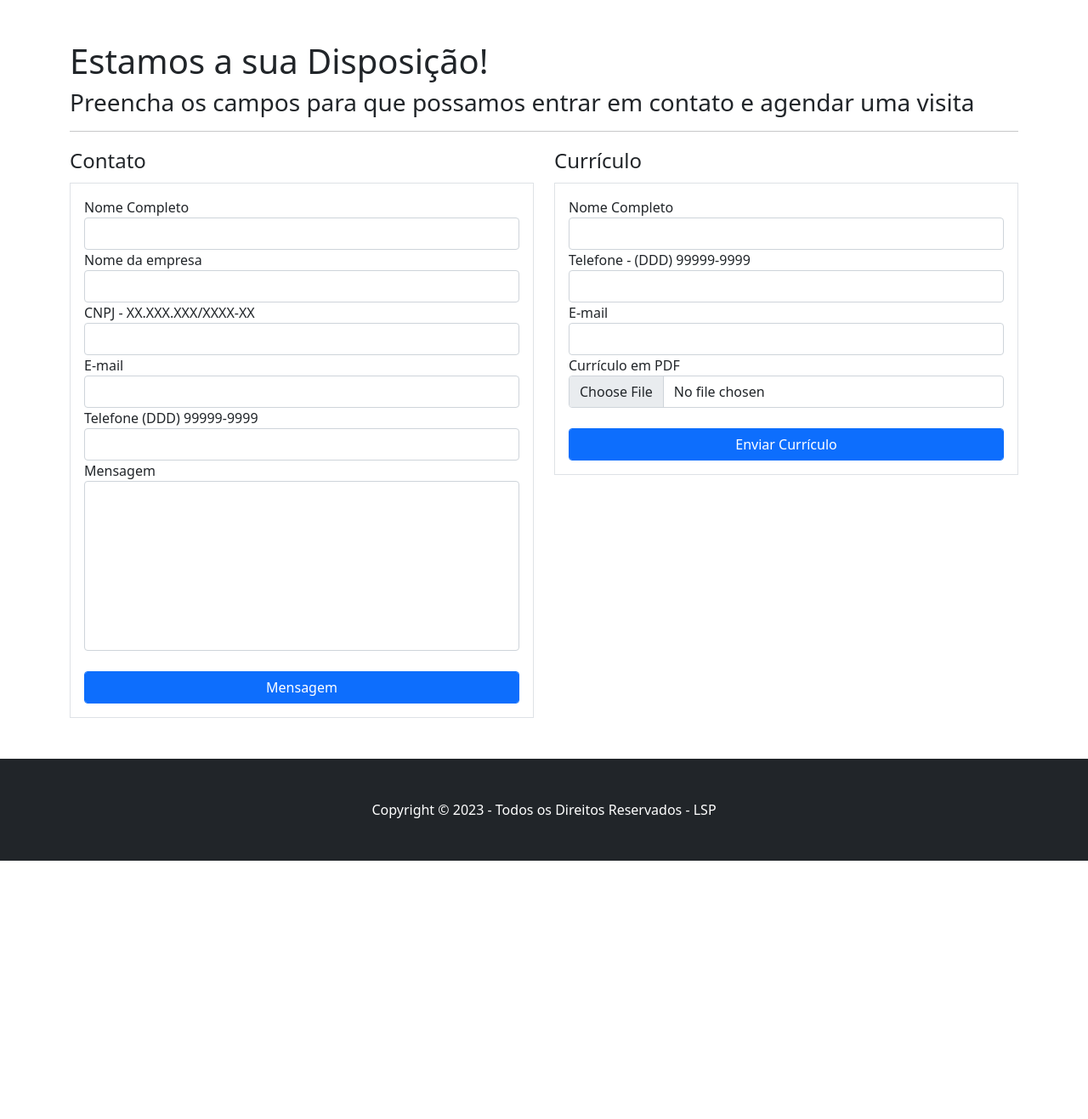
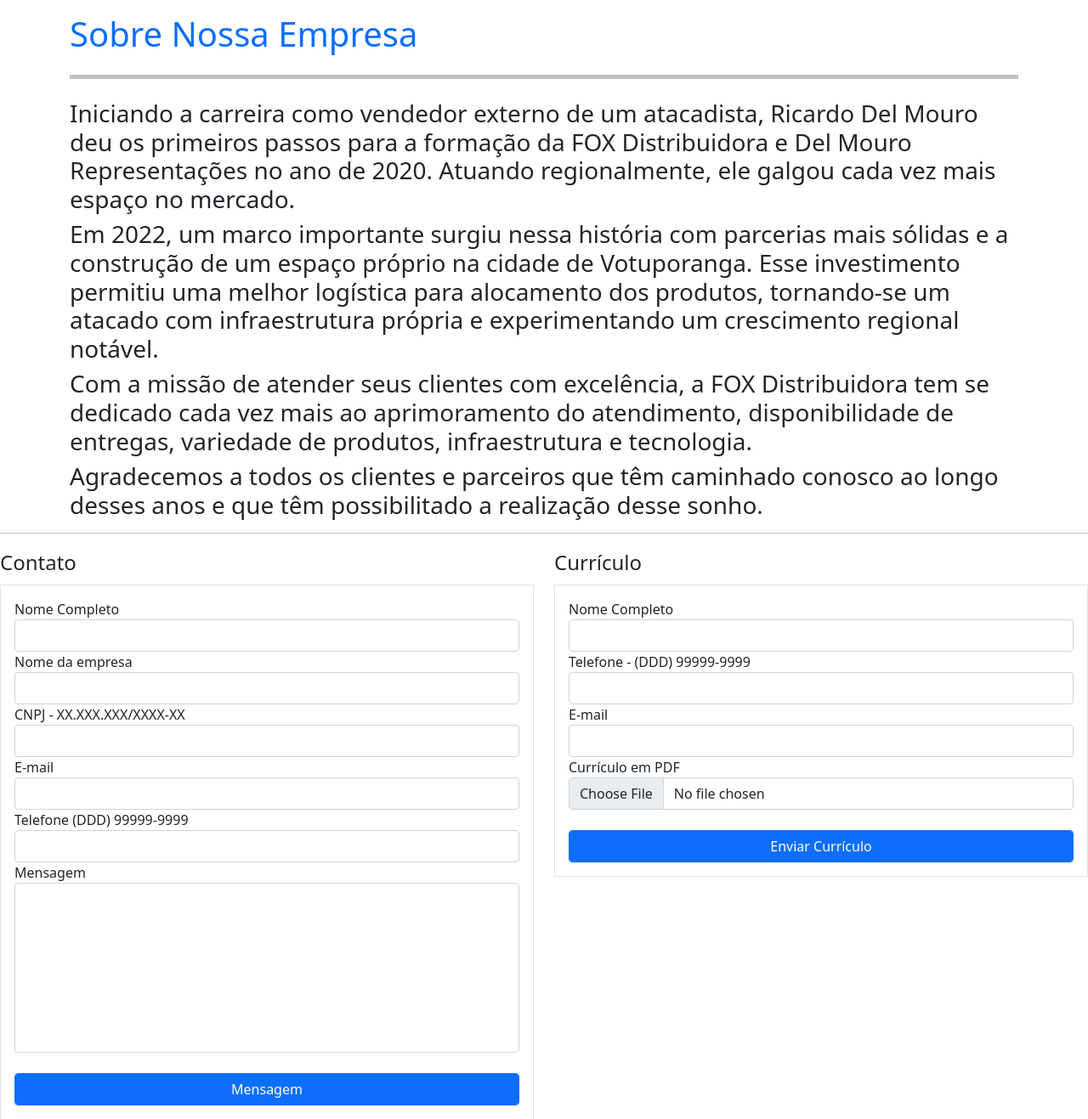
Before and after one commit to Lucaspaz21/foxdistribuidora, a Flask app: page /trabalheconosco in a window 1280 px wide. Shown: the part 214-1531 px from the top of the page at 85% size. Before the commit the page ends 1227 px from the top, so only its background shows below. Run offline with Flask 3, Linux system fonts and the light colour scheme; some libraries are stand-ins or nearby versions.

Commit message:
Update trabalheconosco.html

```diff
--- a/foxdistribuidora/templates/trabalheconosco.html
+++ b/foxdistribuidora/templates/trabalheconosco.html
@@ -3,10 +3,14 @@
 {% block body %}
 
 <div class="container">
-    <div class="mt-5">
-       <h1>Estamos a sua Disposição!</h1>
-         <h3>Preencha os campos para que possamos entrar em contato e agendar uma visita</h3>
-    </div>
+    <h1 class="mt-3 text-primary">Sobre Nossa Empresa</h1>
+    <hr class="my-4 custom-hr">
+    <h3>Iniciando a carreira como vendedor externo de um atacadista, Ricardo Del Mouro deu os primeiros passos para a formação da FOX Distribuidora e Del Mouro Representações no ano de 2020. Atuando regionalmente, ele galgou cada vez mais espaço no mercado.</h3>
+    <h3>Em 2022, um marco importante surgiu nessa história com parcerias mais sólidas e a construção de um espaço próprio na cidade de Votuporanga. Esse investimento permitiu uma melhor logística para alocamento dos produtos, tornando-se um atacado com infraestrutura própria e experimentando um crescimento regional notável.</h3>
+    <h3>Com a missão de atender seus clientes com excelência, a FOX Distribuidora tem se dedicado cada vez mais ao aprimoramento do atendimento, disponibilidade de entregas, variedade de produtos, infraestrutura e tecnologia.</h3>
+    <h3>Agradecemos a todos os clientes e parceiros que têm caminhado conosco ao longo desses anos e que têm possibilitado a realização desse sonho.</h3>
+  </div>
+
 
     <hr>
     <div class="row">
```
